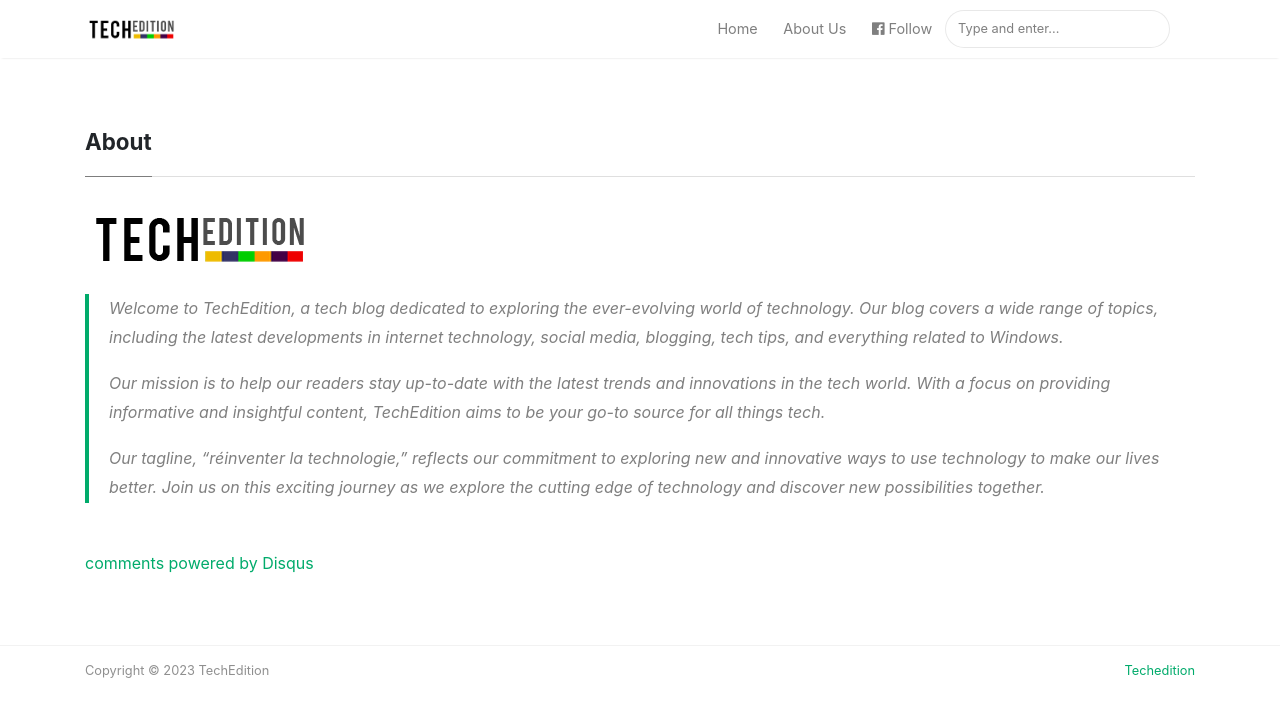
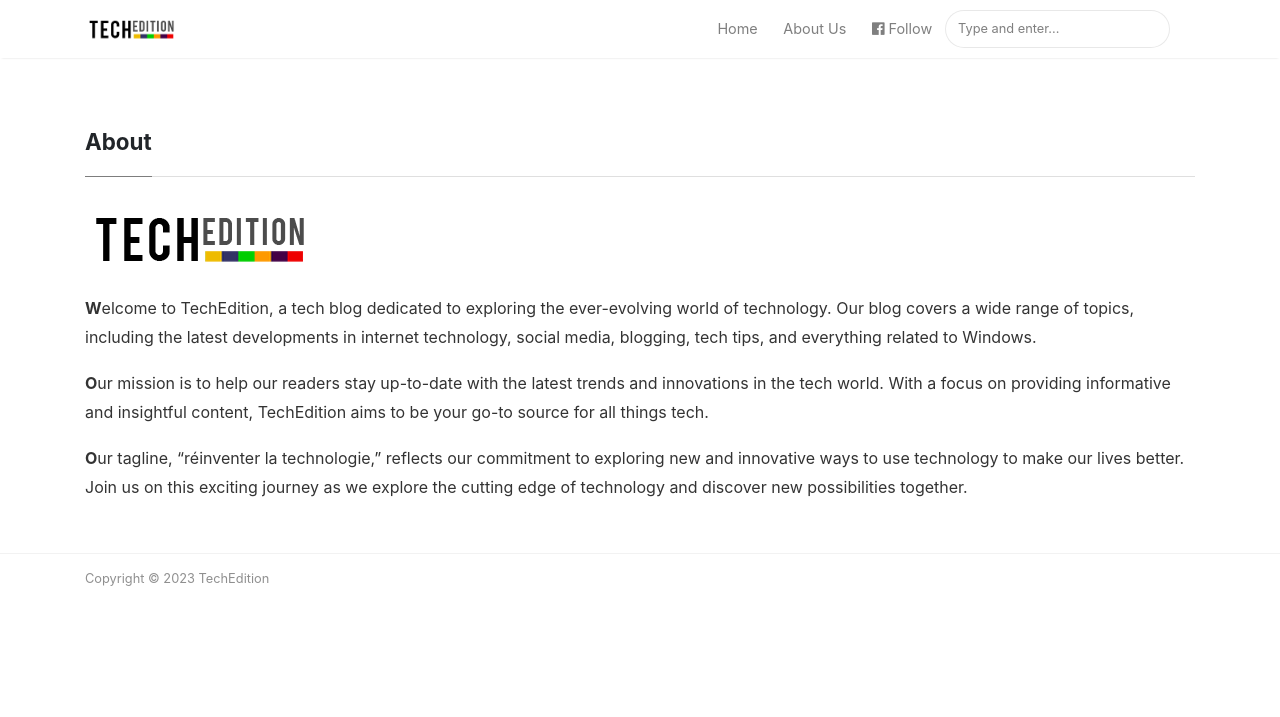
Before and after one commit to akhilgeo/Techedition.net, a Jekyll site: the page built from _pages/about.md, in a window 1280 px wide. Shown: the top 717 px of the page. Built offline with Jekyll 4.4.1, drawn with Linux system fonts in a browser that asks for light colours; nearby versions of some CDN libraries; comment, search, counter and statistics services are not loaded.

Commit message:
about me updtw

```diff
--- a/_layouts/default.html
+++ b/_layouts/default.html
@@ -165,10 +165,7 @@ ga('send', 'pageview');
         <div class="row">
             <div class="col-md-6 col-sm-6 text-center text-lg-left">
                 Copyright © {{ site.time | date: "%Y" }} {{ site.name }}
-            </div>
-            <div class="col-md-6 col-sm-6 text-center text-lg-right">
-                <a target="_blank" href="https://www.techedition.net">Techedition</a>
-            </div>
+
         </div>
     </div>
 </footer>
--- a/_pages/about.md
+++ b/_pages/about.md
@@ -2,15 +2,14 @@
 title: About
 layout: page
 permalink: "/about"
-comments: true
+comments: false
 image: assets/images/logo.png
 ---
 
 ![]({{ 'assets/images/logo.png' | relative_url }})
-> Welcome to TechEdition, a tech blog dedicated to exploring the ever-evolving world of technology.
-> Our blog covers a wide range of topics, including the latest developments in internet technology, social media, blogging, tech tips, and everything related to Windows.
->
-> Our mission is to help our readers stay up-to-date with the latest trends and innovations in the tech world. With a focus on providing informative and insightful content, TechEdition aims to be your go-to source for all things tech.
->
-> Our tagline, "réinventer la technologie," reflects our commitment to exploring new and innovative ways to use technology to make our lives better. Join us on this exciting journey as we explore the cutting edge of technology and discover new possibilities together.
->
+
+**W**elcome to TechEdition, a tech blog dedicated to exploring the ever-evolving world of technology.  Our blog covers a wide range of topics, including the latest developments in internet technology, social media, blogging, tech tips, and everything related to Windows.
+
+**O**ur mission is to help our readers stay up-to-date with the latest trends and innovations in the tech world. With a focus on providing informative and insightful content, TechEdition aims to be your go-to source for all things tech.
+
+**O**ur tagline, "réinventer la technologie," reflects our commitment to exploring new and innovative ways to use technology to make our lives better. Join us on this exciting journey as we explore the cutting edge of technology and discover new possibilities together.
```
